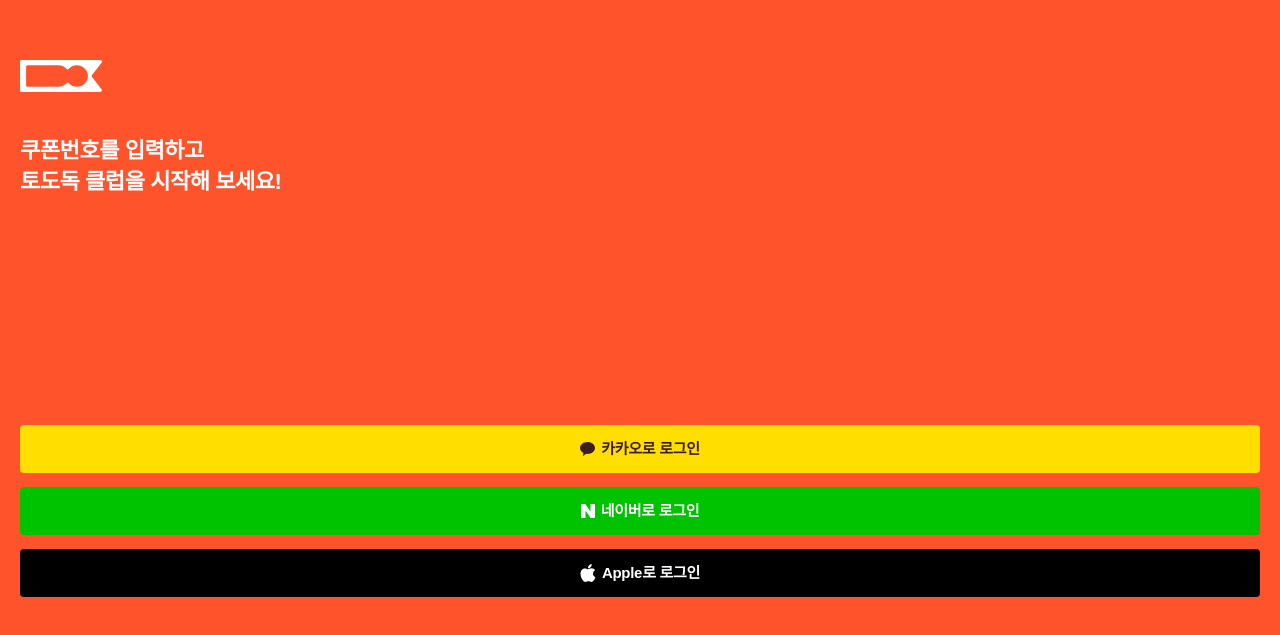
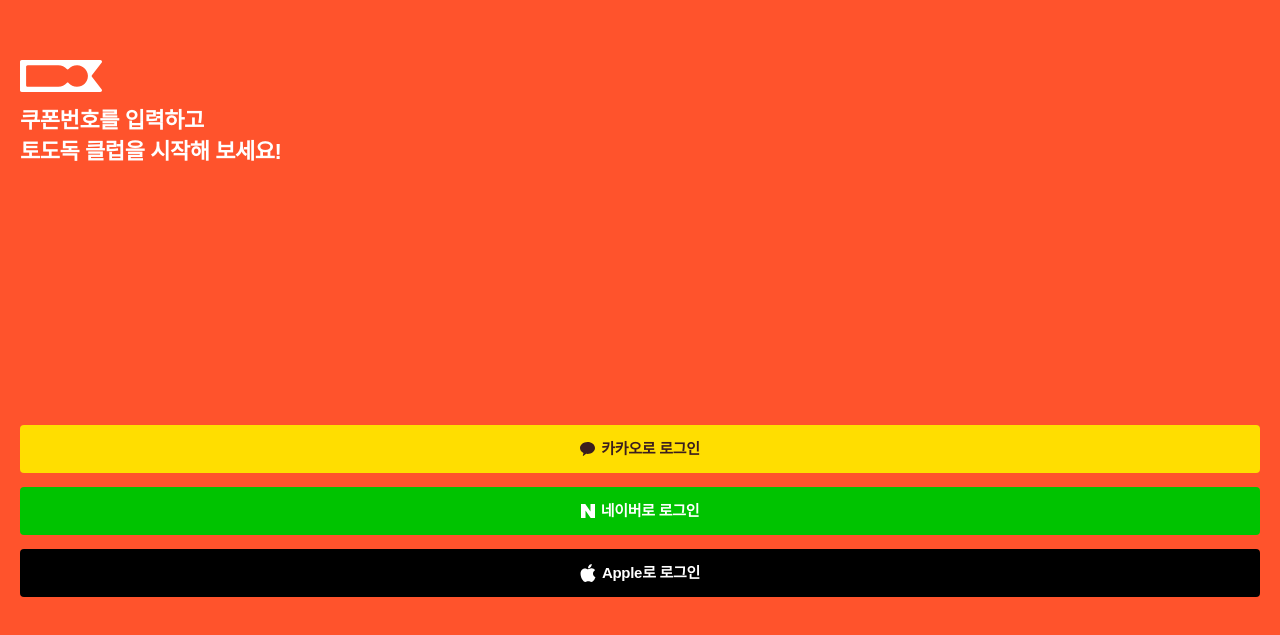
Before and after one commit to teamTododok/Tododok_Web, a Next.js app: page / in a window 1280 px wide. Shown: the part 117-752 px from the top of the page. Built offline with nearby package versions, Linux system fonts and the light colour scheme; a web font is replaced by a local one.

Commit message:
design: 로그인 로고↔헤딩 gap 44→14px

```diff
--- a/src/app/page.tsx
+++ b/src/app/page.tsx
@@ -9,7 +9,7 @@
       className="flex min-h-screen flex-col bg-[#FF532C] px-5"
       style={{ paddingBottom: "calc(86px + env(safe-area-inset-bottom, 44px))" }}
     >
-      <div className="flex flex-col" style={{ marginTop: 177, gap: 44 }}>
+      <div className="flex flex-col" style={{ marginTop: 177, gap: 14 }}>
         <Image src="/logo-white.svg" alt="토도독" width={82} height={32} priority />
         <p className="text-white" style={{ fontFamily: "SUIT, sans-serif", fontWeight: 700, fontSize: 22, lineHeight: "140%", letterSpacing: "-0.02em" }}>
           쿠폰번호를 입력하고<br />토도독 클럽을 시작해 보세요!
```
